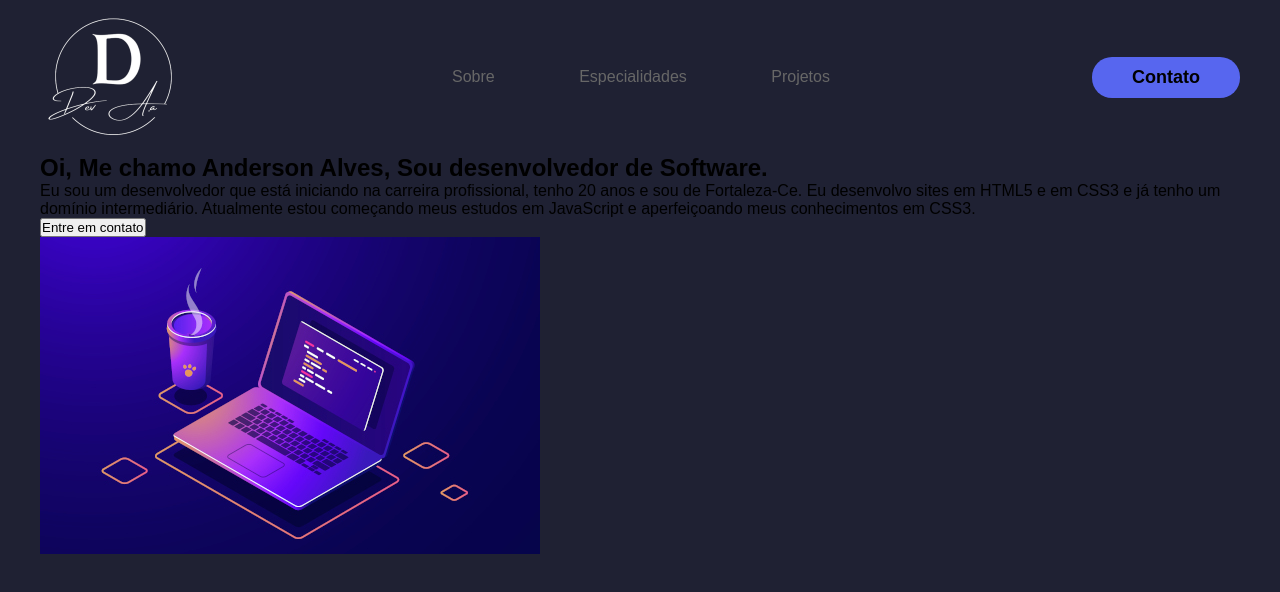
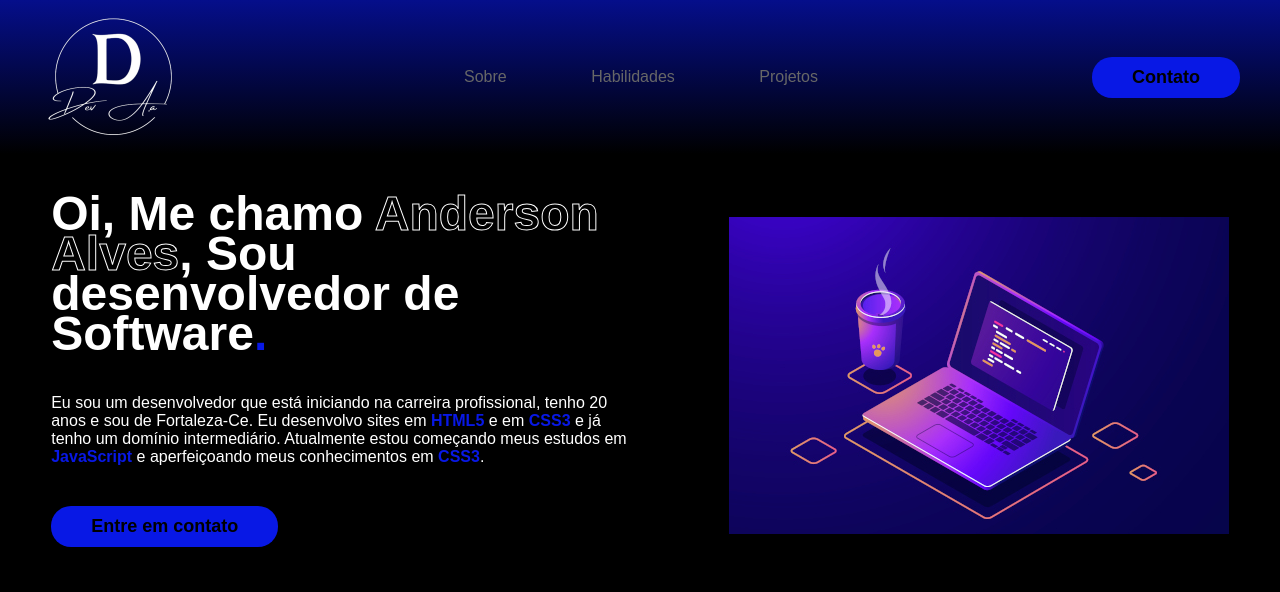
Before and after one commit to AurelioAlves4002/Meu_Portfolio, a plain HTML site: page principal.html in a window 1280 px wide. Drawn offline with Linux system fonts and the light colour scheme.

Commit message:
Finalizei a parte do Sobre mim

```diff
--- a/principal.html
+++ b/principal.html
@@ -17,7 +17,7 @@
             <nav class="menu-desktop">
                 <ul>
                     <li><a href="#">Sobre</a></li>
-                    <li><a href="#">Especialidades</a></li>
+                    <li><a href="#">Habilidades</a></li>
                     <li><a href="#">Projetos</a></li>
                 </ul>
             </nav><!--Menu-->
@@ -35,8 +35,8 @@
             <div class="interface">
                 <div class="flex">
                     <div class="txt-topo-site">
-                        <h1>Oi, Me chamo Anderson Alves, Sou desenvolvedor de Software<span>.</span></h1>
-                        <p>Eu sou um desenvolvedor que está iniciando na carreira profissional, tenho 20 anos e sou de Fortaleza-Ce. Eu desenvolvo sites em HTML5 e em CSS3 e já tenho um domínio intermediário. Atualmente estou começando meus estudos em JavaScript e aperfeiçoando meus conhecimentos em CSS3.</p>
+                        <h1>Oi, Me chamo <span class="nome">Anderson Alves</span>, Sou desenvolvedor de Software<span>.</span></h1>
+                        <p>Eu sou um desenvolvedor que está iniciando na carreira profissional, tenho 20 anos e sou de Fortaleza-Ce. Eu desenvolvo sites em <span>HTML5</span> e em <span>CSS3</span> e já tenho um domínio intermediário. Atualmente estou começando meus estudos em <span>JavaScript</span> e aperfeiçoando meus conhecimentos em <span>CSS3</span>.</p>
                         <div class="btn-contato">
                             <a href="#">
                                 <button>Entre em contato</button>
--- a/style.css
+++ b/style.css
@@ -9,14 +9,12 @@
 @import url('https://fonts.googleapis.com/css2?family=Poppins:ital,wght@0,100;0,200;0,300;0,400;0,500;0,600;0,700;0,800;0,900;1,100;1,200;1,300;1,400;1,500;1,600;1,700;1,800;1,900&display=swap');
 
 :root{
-    --cor01: #5766EF;
-    --cor02: #1F2133;
-    --cor03: #6871C5;
-    --cor04: #6B709B;
+    --cor01: #0818E5;
+    --cor02: #292B3C;
 }
 
 body {
-    background-color: var(--cor02);
+    background-color: black;
     height: 100vh;
     font-family: 'Poppins', sans-serif;
 }
@@ -26,6 +24,29 @@ body {
     margin: 0 auto;
 }
 
+.flex {
+    display: flex;
+}
+
+.btn-contato button {
+    padding: 10px 40px;
+    font-size: 18px;
+    background-color: var(--cor01);
+    border-radius: 20px;
+    border: 0;
+    font-weight: 600;
+    cursor: pointer;
+    transition: 0.5s;
+}
+
+.btn-contato button:hover {
+    box-shadow: 0px 0px 8px var(--cor01);
+    transform: scale(1.05);
+}
+
+header {
+    background-image:linear-gradient(to top, black,#050e8b);
+}
 /* Cabeçalho */
 
 header > .interface{
@@ -55,16 +76,53 @@ header nav ul li {
     padding: 0px 40px;
 }
 
-header .btn-contato button {
-    padding: 10px 40px;
-    font-size: 18px;
-    background-color: var(--cor01);
-    border-radius: 20px;
-    border: 0;
-    font-weight: 600;
-    cursor: pointer;
+/*Sobre mim*/
+
+section.topo-do-site {
+    padding: 40px 4%;
 }
 
-header .btn-contato button:hover {
-    box-shadow: 0px 0px 8px var(--cor01);
+section.topo-do-site .flex{
+    align-items: center;
+    justify-content: center;
+    gap: 90px;
 }
+
+.topo-do-site h1 {
+    color: white;
+    font-size: 3rem;
+    line-height: 40px;
+}
+
+.topo-do-site .txt-topo-site h1 span {
+    color: var(--cor01);
+}
+
+.topo-do-site .txt-topo-site h1 span.nome{
+    -webkit-text-fill-color: transparent;
+    -webkit-text-stroke: 1px white;
+}
+
+.topo-do-site .txt-topo-site p {
+    color: white;
+    margin: 40px 0px;
+}
+
+.topo-do-site .txt-topo-site p span {
+    color: var(--cor01);
+    font-weight: bold;
+}
+
+.topo-do-site .img-topo-site img {
+    position: relative;
+    animation: flutuar 3s ease-in-out infinite alternate;
+}
+
+@keyframes flutuar {
+    0%{
+        top: 0;
+    }
+    100%{
+        top: 30px;
+    }
+}
```
